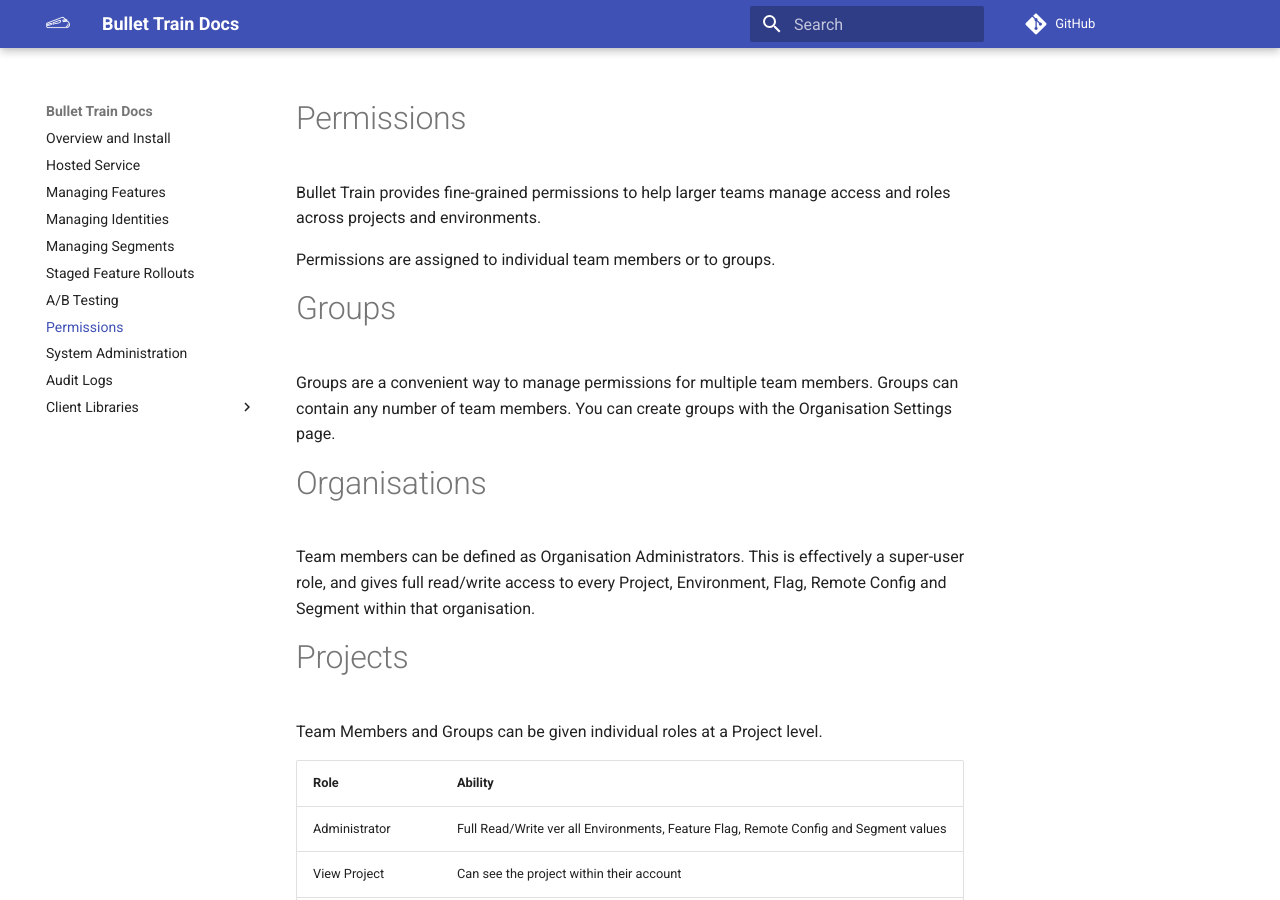
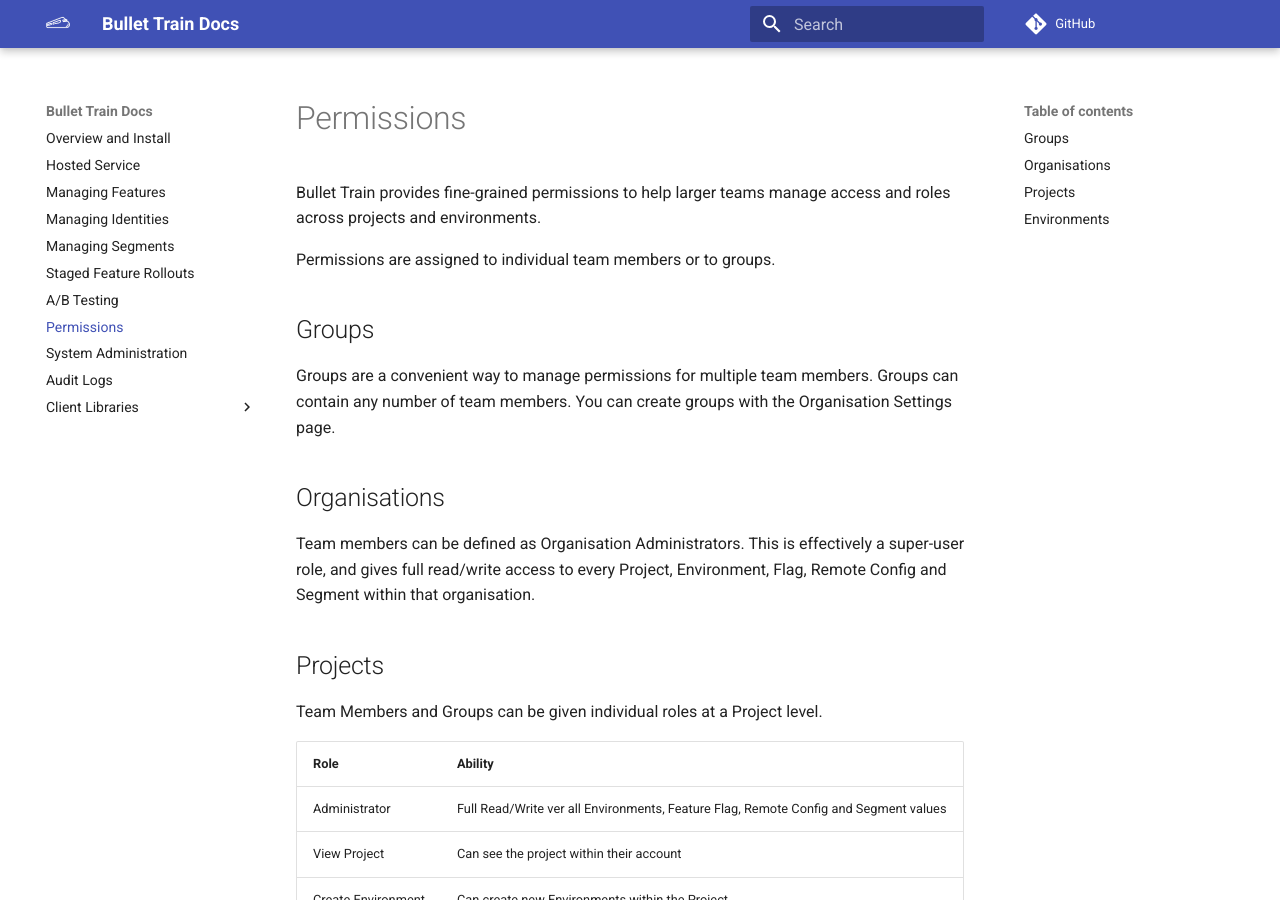
Before and after one commit to Flagsmith/flagsmith-docs, an MkDocs documentation site: the page built from docs/permissions.md, in a window 1280 px wide and 900 px high. Built offline with MkDocs 1.6.1 and Material for MkDocs 9.7.7, drawn with Linux system fonts in a browser that asks for light colours; comment, search, counter and statistics services are not loaded.

Commit message:
Corrected permissions headings

```diff
--- a/docs/permissions.md
+++ b/docs/permissions.md
@@ -6,15 +6,15 @@ Bullet Train provides fine-grained permissions to help larger teams manage acces
 
 Permissions are assigned to individual team members or to groups.
 
-# Groups
+## Groups
 
 Groups are a convenient way to manage permissions for multiple team members. Groups can contain any number of team members. You can create groups with the Organisation Settings page.
 
-# Organisations
+## Organisations
 
 Team members can be defined as Organisation Administrators. This is effectively a super-user role, and gives full read/write access to every Project, Environment, Flag, Remote Config and Segment within that organisation.
 
-# Projects
+## Projects
 
 Team Members and Groups can be given individual roles at a Project level.
 
@@ -27,7 +27,7 @@ Team Members and Groups can be given individual roles at a Project level.
 | Delete Feature | Can remove an existing Feature / Remote Config entirely from the Project |
 | Edit Feature | Can modify existing Feature / Remote Config |
 
-# Environments
+## Environments
 
 Team Members and Groups can be given individual roles at an Environment level.
 
```
